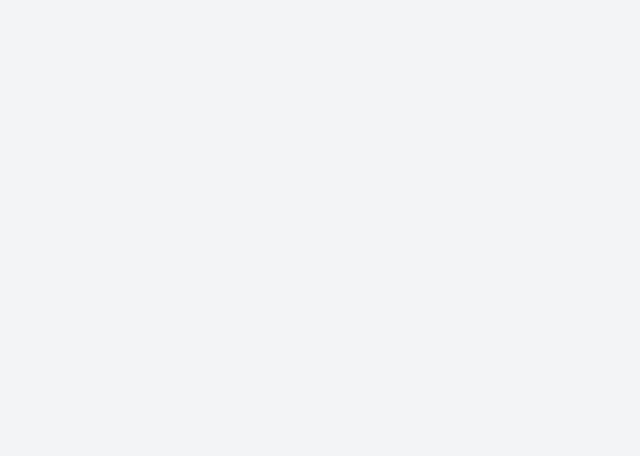
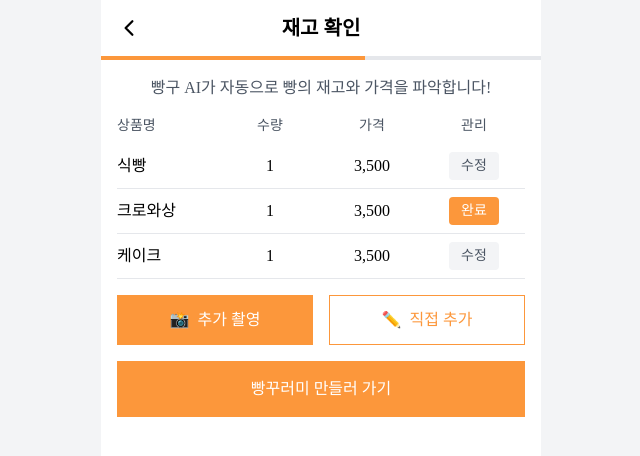
Before and after one commit to zladb/bbanggu, a React (Vite) app in the folder frontend/BBANGGU/: page /owner/package/preview in a window 1280 px wide. Before the commit this address had no page. Shown: the top 456 px of the page, without its empty margins (319-959 px from the left). Built offline with nearby package versions, Linux system fonts and the light colour scheme; a web font is replaced by a local one.

Commit message:
design: 점주 빵꾸러미 촬영 카메라 화면 구현

```diff
--- a/frontend/BBANGGU/src/App.tsx
+++ b/frontend/BBANGGU/src/App.tsx
@@ -1,4 +1,3 @@
-import React from "react";
 import { BrowserRouter as Router, Routes, Route, Navigate } from "react-router-dom";
 import OnboardingPage from "./pages/onboarding";
 import LoginPage from "./pages/login";
@@ -24,6 +23,8 @@ import { ReservationDetail } from "./pages/user/mypage/reservation/ReservationDe
 import OwnerMainPage from "./pages/owner/mainpage/OwnerMainPage";
 import  { UserPayment } from "./pages/user/payment/UserPayment"
 import PackageGuide from './pages/owner/package/PackageGuide';
+import PackageAnalysis from './pages/owner/package/PackageAnalysis';
+import PackagePreview from './pages/owner/package/PackagePreview';
 
 export default function App() {
   return (
@@ -60,6 +61,8 @@ export default function App() {
             <Route path="/owner/report" element={<ReportPage />} />
             <Route path="/owner/main" element={<OwnerMainPage />} />
             <Route path="/owner/package/guide" element={<PackageGuide />} />
+            <Route path="/owner/package/analysis" element={<PackageAnalysis />} />
+            <Route path="/owner/package/preview" element={<PackagePreview />} />
           </Routes>
         </MobileLayout>
       </Router>
--- a/frontend/BBANGGU/src/common/form/SubmitButton.tsx
+++ b/frontend/BBANGGU/src/common/form/SubmitButton.tsx
@@ -3,17 +3,21 @@ interface SubmitButtonProps {
     disabled?: boolean;
     className?: string;
     onClick?: () => void;
+    type?: 'submit' | 'button';
   }
 
   export function SubmitButton({
     text,
     disabled = false,
-    className = ''
+    className = '',
+    onClick,
+    type = 'button'
   }: SubmitButtonProps) {
     return (
       <button
-        type="submit"
+        type={type}
         disabled={disabled}
+        onClick={onClick}
         className={`
           w-full py-4 rounded-[8px]
           ${disabled
--- /dev/null
+++ b/frontend/BBANGGU/src/pages/owner/package/PackageAnalysis.tsx
@@ -0,0 +1,39 @@
+import React from 'react';
+import { useNavigate } from 'react-router-dom';
+import Header from '../../../components/owner/header/Header';
+import ProgressBar from './components/Progress.Bar';
+import { PACKAGE_STEPS, TOTAL_PACKAGE_STEPS } from './constants/PakageSteps';
+
+const PackageAnalysis: React.FC = () => {
+  const navigate = useNavigate();
+
+  return (
+    <div className="min-h-screen bg-white flex flex-col">
+      <Header
+        title="재고 촬영"
+        onBack={() => navigate(-1)}
+      />
+
+      <ProgressBar
+        currentStep={PACKAGE_STEPS.CAMERA}
+        totalSteps={TOTAL_PACKAGE_STEPS}
+      />
+
+      <div className="flex-1 flex flex-col items-center justify-center p-4">
+        <div className="w-full aspect-square bg-gray-100 rounded-lg mb-4 flex items-center justify-center">
+          {/* 카메라 뷰가 들어갈 자리 */}
+          <p className="text-gray-500">카메라 준비 중...</p>
+        </div>
+
+        <button
+          className="w-full bg-[#FC973B] text-white py-4 rounded-lg"
+          onClick={() => navigate('/owner/package/preview')}
+        >
+          촬영하기
+        </button>
+      </div>
+    </div>
+  );
+};
+
+export default PackageAnalysis;
--- a/frontend/BBANGGU/src/pages/owner/package/PackageGuide.tsx
+++ b/frontend/BBANGGU/src/pages/owner/package/PackageGuide.tsx
@@ -14,8 +14,8 @@ const PackageGuide: React.FC = () => {
   };
 
   const handleStartRegister = () => {
-    // TODO: 실제 등록 페이지로 이동하는 로직 추가
-    navigate('/owner/package/register');
+    console.log('버튼 클릭됨'); // 디버깅용 로그
+    navigate('/owner/package/analysis');
   };
 
   return (
--- /dev/null
+++ b/frontend/BBANGGU/src/pages/owner/package/PackagePreview.tsx
@@ -0,0 +1,122 @@
+import React, { useState } from 'react';
+import { useNavigate } from 'react-router-dom';
+import Header from '../../../components/owner/header/Header';
+import ProgressBar from './components/Progress.Bar';
+import { PACKAGE_STEPS, TOTAL_PACKAGE_STEPS } from './constants/PakageSteps';
+
+interface BreadItem {
+  id: number;
+  name: string;
+  count: number;
+  price: number;
+  status: 'confirmed' | 'editing' | 'pending';
+}
+
+const PackagePreview: React.FC = () => {
+  const navigate = useNavigate();
+  const [items, setItems] = useState<BreadItem[]>([
+    { id: 1, name: '식빵', count: 1, price: 3500, status: 'confirmed' },
+    { id: 2, name: '크로와상', count: 1, price: 3500, status: 'editing' },
+    { id: 3, name: '케이크', count: 1, price: 3500, status: 'confirmed' },
+  ]);
+
+  const handleEdit = (id: number) => {
+    setItems(prevItems =>
+      prevItems.map(item =>
+        item.id === id ? { ...item, status: 'editing' } : item
+      )
+    );
+  };
+
+  const handleConfirm = (id: number) => {
+    setItems(prevItems =>
+      prevItems.map(item =>
+        item.id === id ? { ...item, status: 'confirmed' } : item
+      )
+    );
+  };
+
+  const handleAddMore = () => {
+    navigate('/owner/package/analysis'); // 추가 촬영
+  };
+
+  const handleManualAdd = () => {
+    setItems(prevItems => [
+      ...prevItems,
+      { id: prevItems.length + 1, name: '', count: 1, price: 0, status: 'editing' }
+    ]);
+  };
+
+  return (
+    <div className="min-h-screen bg-white flex flex-col">
+      <Header
+        title="재고 확인"
+        onBack={() => navigate(-1)}
+      />
+
+      <ProgressBar
+        currentStep={PACKAGE_STEPS.PREVIEW}
+        totalSteps={TOTAL_PACKAGE_STEPS}
+      />
+
+      <div className="p-4">
+        <p className="text-center text-gray-600 mb-4">
+          빵구 AI가 자동으로 빵의 재고와 가격을 파악합니다!
+        </p>
+
+        <div className="mb-4">
+          <div className="grid grid-cols-4 text-sm text-gray-600 pb-2">
+            <div>상품명</div>
+            <div className="text-center">수량</div>
+            <div className="text-center">가격</div>
+            <div className="text-center">관리</div>
+          </div>
+
+          {items.map(item => (
+            <div key={item.id} className="grid grid-cols-4 items-center py-2 border-b">
+              <div>{item.name}</div>
+              <div className="text-center">{item.count}</div>
+              <div className="text-center">{item.price.toLocaleString()}</div>
+              <div className="text-center">
+                <button
+                  className={`px-3 py-1 rounded text-sm ${
+                    item.status === 'confirmed'
+                      ? 'bg-gray-100 text-gray-600'
+                      : 'bg-[#FC973B] text-white'
+                  }`}
+                  onClick={() => item.status === 'confirmed' ? handleEdit(item.id) : handleConfirm(item.id)}
+                >
+                  {item.status === 'confirmed' ? '수정' : '완료'}
+                </button>
+              </div>
+            </div>
+          ))}
+        </div>
+
+        <div className="grid grid-cols-2 gap-4">
+          <button
+            onClick={handleAddMore}
+            className="bg-[#FC973B] text-white py-3 rounded-lg flex items-center justify-center gap-2"
+          >
+            <span>📸</span> 추가 촬영
+          </button>
+          <button
+            onClick={handleManualAdd}
+            className="bg-white border border-[#FC973B] text-[#FC973B] py-3 rounded-lg flex items-center justify-center gap-2"
+          >
+            <span>✏️</span> 직접 추가
+          </button>
+        </div>
+
+        <button
+          className="w-full bg-[#FC973B] text-white py-4 rounded-lg mt-4"
+          onClick={() => navigate('/owner/package/details')}
+        >
+          빵꾸러미 만들러 가기
+        </button>
+      </div>
+    </div>
+  );
+};
+
+export default PackagePreview;
```
